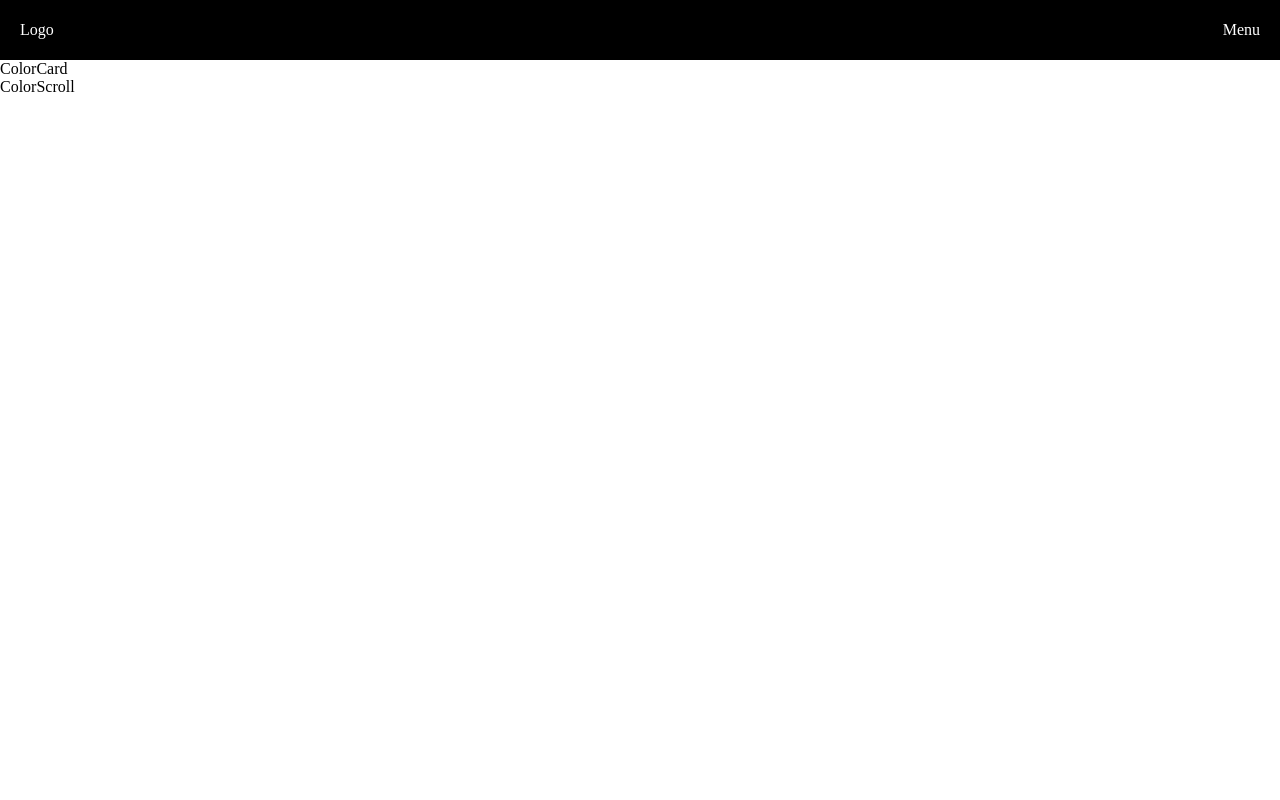
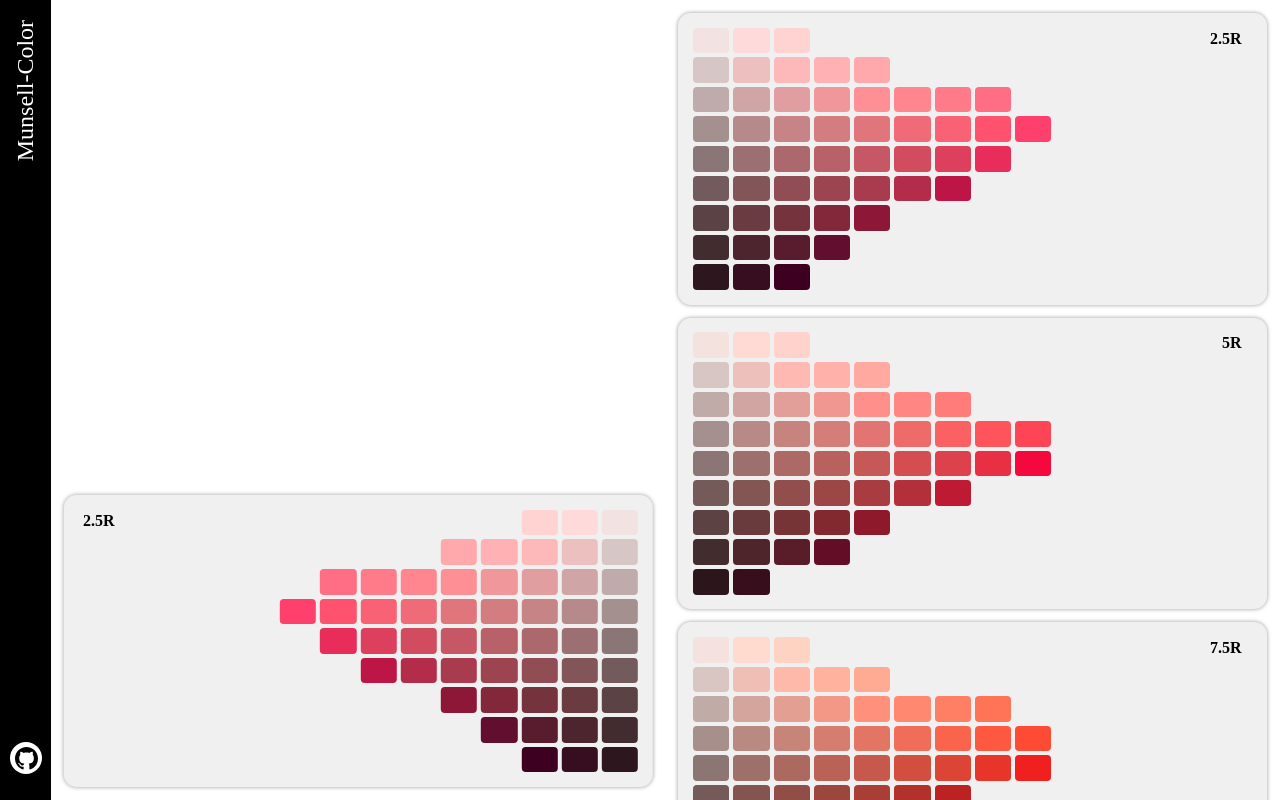
Before and after one commit to kanakanho/munsell-colors, a React (Vite) app: page / in a window 1280 px wide. Shown: the top 800 px of the page. Built offline with nearby package versions, Linux system fonts and the light colour scheme.

Commit message:
add: 色カードを表示する機能

```diff
--- a/src/component/layout/Header.tsx
+++ b/src/component/layout/Header.tsx
@@ -3,20 +3,51 @@ import styled from "styled-components";
 
 const HeaderContainer = styled.div`
     background-color: #000;
+    position: fixed;
+    height: 100vh;
+    width: max(4vw);
+`;
+
+const TextContainer = styled.div`
+    display: flex;
+    justify-content: flex-end;
     color: #fff;
+    font-size: 1.5rem;
+    transform: rotate(-90deg) translateX(-4vh);
+    white-space: nowrap;
+`;
+
+const Text = styled.p``;
+
+const GithubLink = styled.a`
+    width: 2.5vw;
+    height: 2.5vw;
+    position: fixed;
+    bottom: 2vw;
+    left: 0.8vw;
+    color: #fff;
+    text-decoration: none;
+    background-color: #fff;
+    border-radius: 50%;
     display: flex;
-    justify-content: space-between;
+    justify-content: center;
     align-items: center;
-    padding: 0 20px;
-    height: 60px;
-    box-sizing: border-box;
+`;
+
+const Image = styled.img`
+    width: 1.8vw;
+    height: 1.8vw;
 `;
 
 const Header: FC = () => {
     return (
         <HeaderContainer>
-            <div>Logo</div>
-            <div>Menu</div>
+            <TextContainer>
+                <Text>Munsell-Color</Text>
+            </TextContainer>
+            <GithubLink href="https://github.com/kanakanho" target="_blank">
+                <Image src="src/assets/github.svg" alt="github" />
+            </GithubLink>
         </HeaderContainer>
     );
 };
--- a/src/component/layout/Layout.tsx
+++ b/src/component/layout/Layout.tsx
@@ -2,15 +2,34 @@ import { FC } from "react";
 import Header from "./Header";
 import ColorCard from "../main/ColorCard";
 import ColorScroll from "../main/ColorScroll";
+import { styled } from "styled-components";
+
+const MainContainer = styled.main`
+    margin-left: max(4vw);
+    display: grid;
+    grid-template-columns: 1fr 1fr;
+`;
+
+const CardContainer = styled.div`
+    width: 48vw;
+`;
+
+const ColorScrollContainer = styled.div`
+    width: 48vw;
+`;
 
 const Layout: FC = () => {
     return (
         <>
             <Header />
-            <main>
-                <ColorCard />
-                <ColorScroll />
-            </main>
+            <MainContainer>
+                <CardContainer>
+                    <ColorCard />
+                </CardContainer>
+                <ColorScrollContainer>
+                    <ColorScroll />
+                </ColorScrollContainer>
+            </MainContainer>
         </>
     );
 };
--- a/src/component/main/ColorCard.tsx
+++ b/src/component/main/ColorCard.tsx
@@ -1,11 +1,29 @@
 import { FC } from "react";
+import { styled } from "styled-components";
+import Color from "./utils/Color";
+
+const ColorCardContainer = styled.div`
+    position: fixed;
+    width: 48vw;
+`;
+
+const ColorContainer = styled.div`
+    /* テキスト以外左右反転 */
+    /* transform: scaleX(-1); */
+    width: 46vw;
+    position: fixed;
+    bottom: 0;
+    margin: 1vw;
+`;
 
 const ColorCard: FC = () => {
     return (
-        <div>
-            ColorCard
-        </div>
+        <ColorCardContainer>
+            <ColorContainer>
+                <Color color={"R"} number={"2.5"} direction={false} />
+            </ColorContainer>
+        </ColorCardContainer>
     );
-}
+};
 
 export default ColorCard;
--- a/src/component/main/ColorScroll.tsx
+++ b/src/component/main/ColorScroll.tsx
@@ -1,11 +1,37 @@
 import { FC } from "react";
+import { styled } from "styled-components";
+import Color from "./utils/Color";
 
-const ColorScroll:FC = () => {
+const ColorScrollContainer = styled.div`
+    width: 48vw;
+    overflow: auto;
+`;
+
+const ColorContainer = styled.div`
+    margin: 1vw;
+`;
+
+const numbers = ["2.5", "5", "7.5", "10"];
+const colors = ["R", "YR", "Y", "GY", "G", "BG", "B", "PB", "P", "RP"];
+
+const ColorScroll: FC = () => {
     return (
-        <div>
-            ColorScroll
-        </div>
+        <ColorScrollContainer>
+            {[...colors,...colors].map((color, index) => {
+                return (
+                    <div key={index}>
+                        {numbers.map((number, index) => {
+                            return (
+                                <ColorContainer key={index}>
+                                    <Color key={index} color={color} number={number} direction={true} />
+                                </ColorContainer>
+                            );
+                        })}
+                    </div>
+                );
+            })}
+        </ColorScrollContainer>
     );
-}
+};
 
 export default ColorScroll;
--- /dev/null
+++ b/src/component/main/utils/Color.tsx
@@ -0,0 +1,55 @@
+import { FC, useEffect, useState } from "react";
+import { styled } from "styled-components";
+import ColorObject from "./ColorObject";
+
+type Props = {
+    color: string;
+    number: string;
+    direction: boolean;
+};
+
+type DirectionProps = {
+    direction: boolean;
+};
+
+const ColorContainer = styled.div<DirectionProps>`
+    transform: ${(props) => (props.direction ? "scaleX(1)" : "scaleX(-1)")};
+    background-color: #f0f0f0;
+    border-radius: 1vw;
+    padding: 1vw;
+    box-shadow: 0 0 4px rgba(0, 0, 0, 0.4);
+`;
+
+const ColorText = styled.p<DirectionProps>`
+    transform: ${(props) => (props.direction ? "scaleX(1) translate(-1vw, 1vw)" : "scaleX(-1) translate(0.5vw, 1vw)")}  ;
+    display: flex;
+    justify-content:${(props) => (props.direction ? "flex-end" : "flex-start")} ;
+    font-weight: bold;
+    line-height: 0;
+`;
+
+const Color: FC<Props> = ({ color, number, direction }) => {
+    // src/colordata/${color}/${number}/${c}.json から読み込む
+    const jsonFilePath = `src/colordata/${color}/${number}.json`;
+    const [data, setData] = useState<Record<string, Record<string, object>>>({});
+    const [colorName, setColorName] = useState<string>("");
+
+    useEffect(() => {
+        setColorName(number + color);
+        fetch(jsonFilePath)
+            .then((response) => response.json())
+            .then((data) => setData(data))
+            .catch((error) => console.error(error));
+    }, [jsonFilePath, color, number]);
+
+    return (
+        <ColorContainer direction={direction}>
+            <ColorText direction={direction}>{colorName}</ColorText>
+            {Object.keys(data).map((key, index) => {
+                return <ColorObject key={index} colorObject={data[key]} />;
+            })}
+        </ColorContainer>
+    );
+};
+
+export default Color;
--- /dev/null
+++ b/src/component/main/utils/ColorCopy.tsx
@@ -0,0 +1,16 @@
+import { FC } from "react";
+
+type ColorCopyProps = {
+    colorCode: string;
+    children: React.ReactNode;
+};
+
+const ColorCopy: FC<ColorCopyProps> = ({ colorCode, children }) => {
+    const ColorCopy = () => {
+        navigator.clipboard.writeText(colorCode);
+    };
+
+    return <div onClick={() => ColorCopy()}>{children}</div>;
+};
+
+export default ColorCopy;
--- /dev/null
+++ b/src/component/main/utils/ColorObject.tsx
@@ -0,0 +1,35 @@
+import { FC } from "react";
+import ColorTile from "./ColorTile";
+import { styled } from "styled-components";
+import ColorCopy from "./ColorCopy";
+
+type Props = {
+    colorObject: Record<string, object>;
+};
+
+const ColorObjectContainer = styled.div`
+    display: grid;
+    /* grid-template-columns: 1fr 2fr 2fr 2fr 2fr 2fr 2fr 2fr 2fr 2fr 2fr 2fr 2fr 2fr; */
+    grid-template-columns: 1fr 1fr 1fr 1fr 1fr 1fr 1fr 1fr 1fr 1fr 1fr 1fr 1fr 1fr;
+    grid-gap: 4px;
+    padding: 2px;
+`;
+
+const ColorObject: FC<Props> = ({ colorObject }) => {
+    return (
+        <ColorObjectContainer>
+            {Object.keys(colorObject).map((key, index) => {
+                if (colorObject[key].toString().includes("v")) {
+                    return;
+                }
+                return (
+                    <ColorCopy key={index} colorCode={colorObject[key].toString()}>
+                        <ColorTile key={index} colorCode={colorObject[key].toString()} />
+                    </ColorCopy>
+                );
+            })}
+        </ColorObjectContainer>
+    );
+};
+
+export default ColorObject;
--- /dev/null
+++ b/src/component/main/utils/ColorTile.tsx
@@ -0,0 +1,24 @@
+import { FC } from "react";
+import { styled } from "styled-components";
+
+type Props = {
+    colorCode: string;
+};
+
+type ColorTileContainerProps = {
+    colorCode: string;
+};
+
+const ColorTileContainer = styled.div<ColorTileContainerProps>`
+    height: 2vw;
+    background-color: #${(props) => props.colorCode};
+    border-radius: 4px;
+`;
+
+const ColorTile: FC<Props> = ({ colorCode }) => {
+    return (
+            <ColorTileContainer colorCode={colorCode} />
+    );
+};
+
+export default ColorTile;
--- a/src/index.css
+++ b/src/index.css
@@ -1,3 +1,8 @@
 body {
   margin: 0;
 }
+
+p{
+  margin: 0;
+  padding: none;
+}
```
Also changed, not shown: src/assets/github.svg (added).
